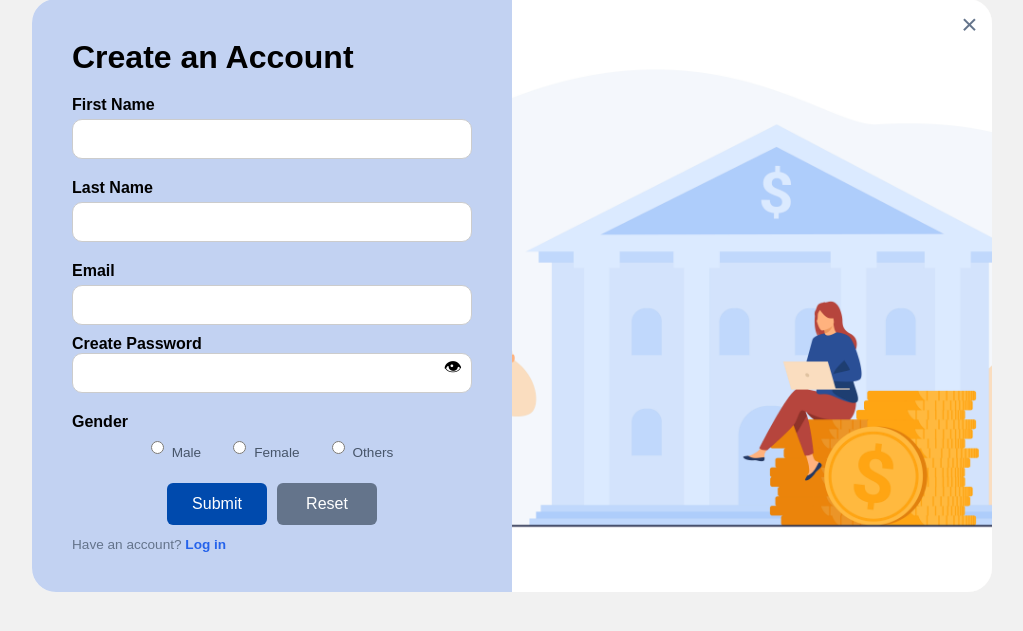
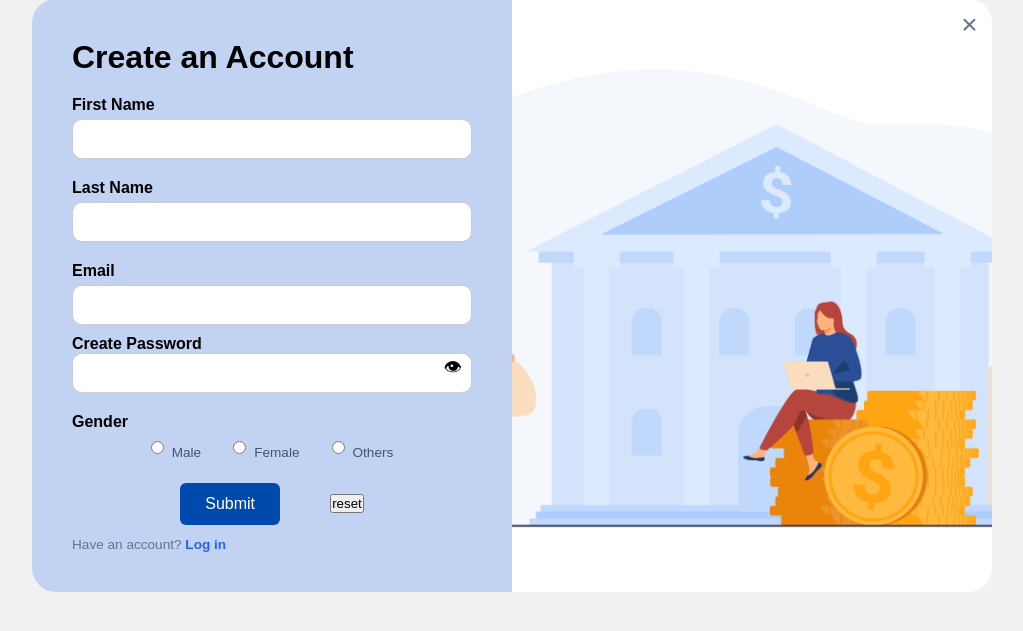
Before and after one commit to cheechay/PS-Bank-Projekt, a PHP site: page /Register.html in a window 1280 px wide. Shown: the part 105-736 px from the top of the page, without its empty margins (128-1151 px from the left). Run offline with PHP 8.4, Linux system fonts and the light colour scheme.

Commit message:
Update register.css
change distance and color

```diff
--- a/register.css
+++ b/register.css
@@ -121,16 +121,16 @@ input {
 
 .button-area {
     display: flex;
-    gap: 10px;
+    gap: 50px;
     justify-content: center;
     align-items: center;
     margin-top: 10px;
 }
 
-.primary-btn,
-.secondary-btn {
+.primary-btn {
     padding: 12px;
     background: #004aad;
+
     border: none;
     color: #fff;
     font-size: 16px;
@@ -141,12 +141,8 @@ input {
     text-transform: capitalize;
 }
 
-.secondary-btn {
-    background: #64748b;
-}
 
-.primary-btn:hover,
-.secondary-btn:hover {
+.primary-btn:hover {
     background: #00337a;
 }
 
```
